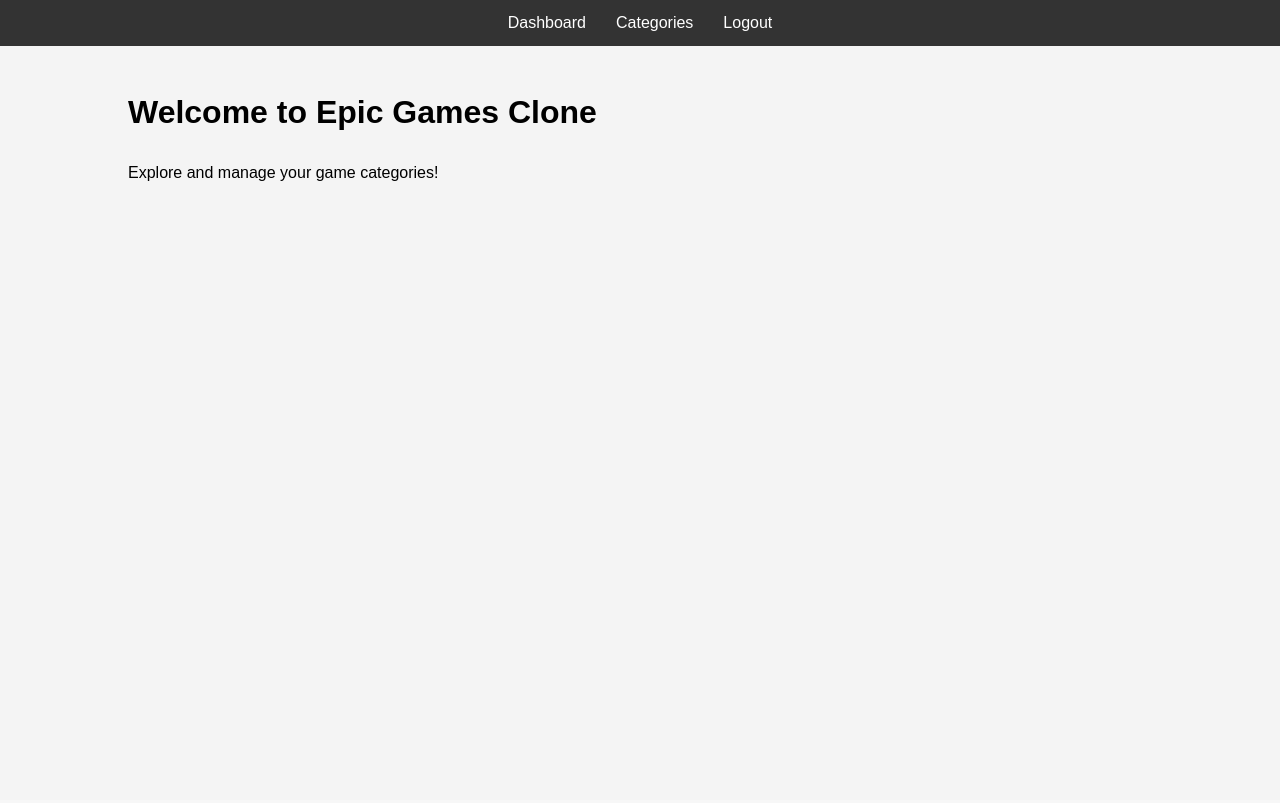
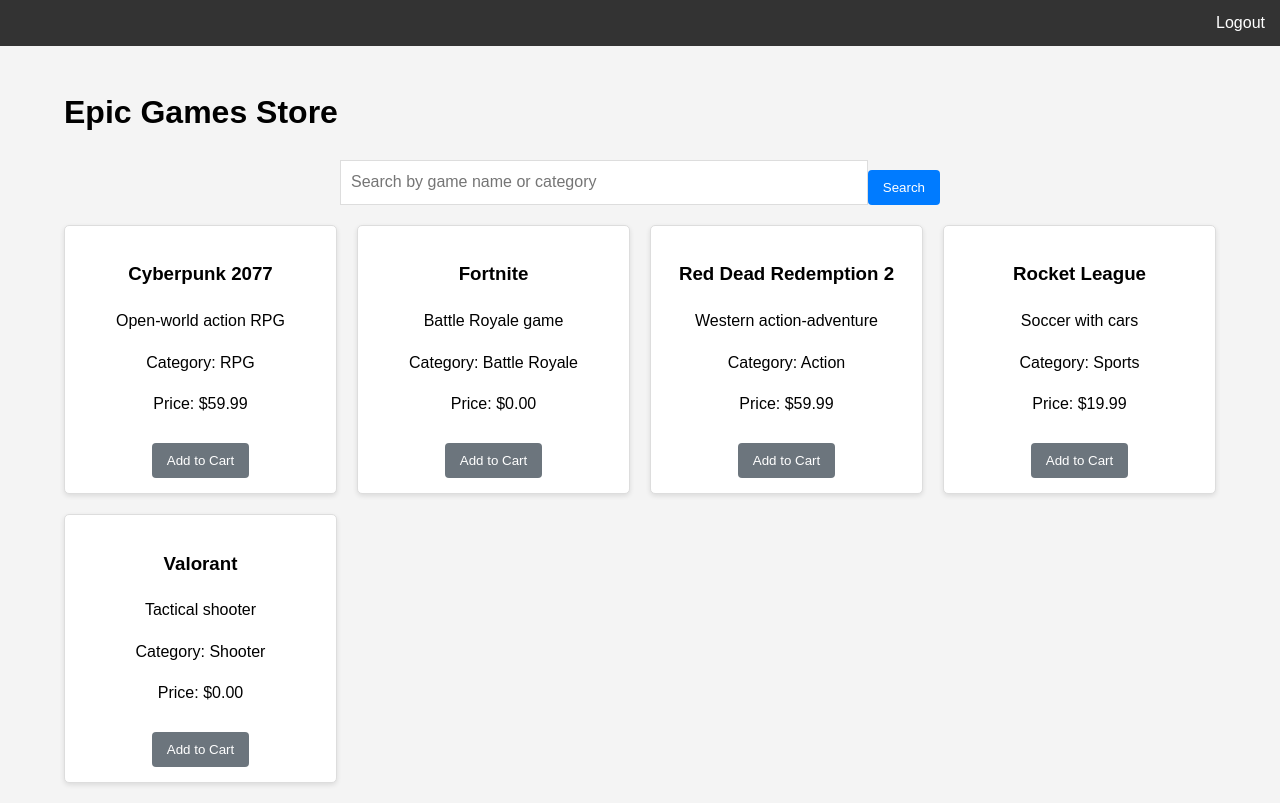
Before and after one commit to VietITNoob/Python_Web, a Flask app: page / in a window 1280 px wide. Before the commit the page ends 181 px from the top, so only its background shows below. Run offline with Flask 3, Linux system fonts and the light colour scheme; a user stored in the database is signed in.

Commit message:
update lai source code va them chuc nang tim kiem

```diff
--- a/app.py
+++ b/app.py
@@ -1,10 +1,6 @@
-from flask import Flask, render_template, redirect, url_for, flash
-from flask_login import LoginManager, login_user, logout_user, login_required, current_user, UserMixin
+from flask import Flask
 from flask_sqlalchemy import SQLAlchemy
-from werkzeug.security import generate_password_hash, check_password_hash
-
-from forms import LoginForm, RegisterForm, CategoryForm
-
+from flask_login import LoginManager
 
 app = Flask(__name__)
 app.config['SECRET_KEY'] = 'your_secret_key_here'
@@ -14,122 +10,3 @@
 db = SQLAlchemy(app)
 login_manager = LoginManager(app)
 login_manager.login_view = 'login'
-
-class User(UserMixin, db.Model):
-    id = db.Column(db.Integer, primary_key=True)
-    username = db.Column(db.String(50), unique=True, nullable=False)
-    email = db.Column(db.String(120), unique=True, nullable=False)
-    password_hash = db.Column(db.String(255), nullable=False)
-    categories = db.relationship('Category', backref='user', lazy=True)
-
-
-class Category(db.Model):
-    id = db.Column(db.Integer, primary_key=True)
-    name = db.Column(db.String(50), nullable=False)
-    description = db.Column(db.String(200))
-
-    # Foreign key to link to User
-    user_id = db.Column(db.Integer, db.ForeignKey('user.id'), nullable=False)
-@login_manager.user_loader
-def load_user(user_id):
-    return User.query.get(int(user_id))
-
-
-@login_manager.user_loader
-def load_user(user_id):
-    return User.query.get(int(user_id))
-
-
-@app.route('/')
-def index():
-    return render_template('base.html')
-
-
-@app.route('/login', methods=['GET', 'POST'])
-def login():
-    form = LoginForm()
-    if form.validate_on_submit():
-        user = User.query.filter_by(email=form.email.data).first()
-        if user and check_password_hash(user.password_hash, form.password.data):
-            login_user(user)
-            flash('Login successful!', 'success')
-            return redirect(url_for('dashboard'))
-        else:
-            flash('Invalid email or password', 'error')
-    return render_template('login.html', form=form)
-
-
-@app.route('/register', methods=['GET', 'POST'])
-def register():
-    form = RegisterForm()
-    if form.validate_on_submit():
-        existing_user = User.query.filter_by(email=form.email.data).first()
-        if existing_user:
-            flash('Email already registered', 'error')
-            return redirect(url_for('register'))
-
-        hashed_password = generate_password_hash(form.password.data)
-        new_user = User(
-            username=form.username.data,
-            email=form.email.data,
-            password_hash=hashed_password
-        )
-        db.session.add(new_user)
-        db.session.commit()
-
-        flash('Registration successful! Please log in.', 'success')
-        return redirect(url_for('login'))
-    return render_template('register.html', form=form)
-
-
-@app.route('/logout')
-@login_required
-def logout():
-    logout_user()
-    flash('You have been logged out.', 'success')
-    return redirect(url_for('index'))
-
-
-@app.route('/dashboard')
-@login_required
-def dashboard():
-    return render_template('dashboard.html')
-
-
-@app.route('/categories', methods=['GET', 'POST'])
-@login_required
-def categories():
-    form = CategoryForm()
-    if form.validate_on_submit():
-        new_category = Category(
-            name=form.name.data,
-            description=form.description.data,
-            user_id=current_user.id
-        )
-        db.session.add(new_category)
-        db.session.commit()
-        flash('Category created successfully!', 'success')
-        return redirect(url_for('categories'))
-
-    user_categories = Category.query.filter_by(user_id=current_user.id).all()
-    return render_template('categories.html', form=form, categories=user_categories)
-
-
-@app.route('/delete_category/<int:category_id>', methods=['POST'])
-@login_required
-def delete_category(category_id):
-    category = Category.query.get_or_404(category_id)
-    if category.user_id != current_user.id:
-        flash('You do not have permission to delete this category.', 'error')
-        return redirect(url_for('categories'))
-
-    db.session.delete(category)
-    db.session.commit()
-    flash('Category deleted successfully!', 'success')
-    return redirect(url_for('categories'))
-
-
-if __name__ == '__main__':
-    with app.app_context():
-        db.create_all()
-    app.run(debug=True)
--- a/forms.py
+++ b/forms.py
@@ -1,5 +1,5 @@
 from flask_wtf import FlaskForm
-from wtforms import StringField, PasswordField, SubmitField, TextAreaField
+from wtforms import StringField, PasswordField, SubmitField, SearchField
 from wtforms.validators import DataRequired, Length, Email, EqualTo
 
 class LoginForm(FlaskForm):
@@ -14,7 +14,6 @@
     confirm_password = PasswordField('Confirm Password', validators=[DataRequired(), EqualTo('password')])
     submit = SubmitField('Register')
 
-class CategoryForm(FlaskForm):
-    name = StringField('Category Name', validators=[DataRequired()])
-    description = TextAreaField('Description')
-    submit = SubmitField('Create Category')
+class SearchForm(FlaskForm):
+    search = SearchField('Search Products')
+    submit = SubmitField('Search')
--- /dev/null
+++ b/main.py
@@ -0,0 +1,8 @@
+from app import app, db
+from routes import init_products
+
+if __name__ == '__main__':
+    with app.app_context():
+        db.create_all()
+        init_products()
+    app.run(debug=True)
--- /dev/null
+++ b/routes.py
@@ -0,0 +1,92 @@
+from flask import render_template, redirect, url_for, flash, request
+from flask_login import login_user, logout_user, login_required, current_user
+from werkzeug.security import generate_password_hash, check_password_hash
+from sqlalchemy import or_
+from app import app, db, login_manager
+from models import User, Product
+from forms import LoginForm, RegisterForm, SearchForm
+
+
+@login_manager.user_loader
+def load_user(user_id):
+    return User.query.get(int(user_id))
+
+
+@app.route('/', methods=['GET', 'POST'])
+def index():
+    search_form = SearchForm()
+    products = Product.query.all()
+
+    if search_form.validate_on_submit():
+        search_term = search_form.search.data
+        products = Product.query.filter(
+            or_(
+                Product.name.ilike(f'%{search_term}%'),
+                Product.category.ilike(f'%{search_term}%')
+            )
+        ).all()
+
+    return render_template('index.html', products=products, search_form=search_form)
+
+
+@app.route('/login', methods=['GET', 'POST'])
+def login():
+    form = LoginForm()
+    if form.validate_on_submit():
+        user = User.query.filter_by(email=form.email.data).first()
+        if user and check_password_hash(user.password_hash, form.password.data):
+            login_user(user)
+            flash('Login successful!', 'success')
+            return redirect(url_for('index'))
+        else:
+            flash('Invalid email or password', 'error')
+    return render_template('login.html', form=form)
+
+
+@app.route('/register', methods=['GET', 'POST'])
+def register():
+    form = RegisterForm()
+    if form.validate_on_submit():
+        existing_user = User.query.filter_by(email=form.email.data).first()
+        if existing_user:
+            flash('Email already registered', 'error')
+            return redirect(url_for('register'))
+
+        hashed_password = generate_password_hash(form.password.data)
+        new_user = User(
+            username=form.username.data,
+            email=form.email.data,
+            password_hash=hashed_password
+        )
+        db.session.add(new_user)
+        db.session.commit()
+
+        flash('Registration successful! Please log in.', 'success')
+        return redirect(url_for('login'))
+    return render_template('register.html', form=form)
+
+
+@app.route('/logout')
+@login_required
+def logout():
+    logout_user()
+    flash('You have been logged out.', 'success')
+    return redirect(url_for('index'))
+
+
+# du lieu mau de test
+def init_products():
+    sample_products = [
+        Product(name='Cyberpunk 2077', description='Open-world action RPG', category='RPG', price=59.99),
+        Product(name='Fortnite', description='Battle Royale game', category='Battle Royale', price=0),
+        Product(name='Red Dead Redemption 2', description='Western action-adventure', category='Action', price=59.99),
+        Product(name='Rocket League', description='Soccer with cars', category='Sports', price=19.99),
+        Product(name='Valorant', description='Tactical shooter', category='Shooter', price=0)
+    ]
+
+    for product in sample_products:
+        existing_product = Product.query.filter_by(name=product.name).first()
+        if not existing_product:
+            db.session.add(product)
+
+    db.session.commit()
--- a/static/css/style.css
+++ b/static/css/style.css
@@ -1,4 +1,3 @@
-/* static/css/style.css */
 body {
     font-family: Arial, sans-serif;
     line-height: 1.6;
@@ -8,9 +7,9 @@
 }
 
 .container {
-    width: 80%;
+    width: 90%;
+    max-width: 1200px;
     margin: auto;
-    overflow: hidden;
     padding: 20px;
 }
 
@@ -25,7 +24,7 @@
     padding: 0;
     margin: 0;
     display: flex;
-    justify-content: center;
+    justify-content: flex-end;
 }
 
 nav ul li {
@@ -37,47 +36,65 @@
     text-decoration: none;
 }
 
-.login-container,
-.register-container,
-.dashboard-container,
-.categories-container {
-    background: white;
-    padding: 20px;
-    margin-top: 20px;
-    border-radius: 5px;
-    box-shadow: 0 0 10px rgba(0,0,0,0.1);
+.search-container {
+    margin-bottom: 20px;
 }
 
-.form-control {
+.search-form {
+    display: flex;
+    justify-content: center;
+}
+
+.search-input {
+    display: flex;
     width: 100%;
+    max-width: 600px;
+}
+
+.search-input input[type="search"] {
+    flex-grow: 1;
     padding: 10px;
-    margin: 10px 0;
+    font-size: 16px;
     border: 1px solid #ddd;
-    border-radius: 4px;
+}
+
+.products-grid {
+    display: grid;
+    grid-template-columns: repeat(auto-fill, minmax(250px, 1fr));
+    gap: 20px;
+}
+
+.product-card {
+    background: white;
+    border: 1px solid #ddd;
+    padding: 15px;
+    border-radius: 5px;
+    box-shadow: 0 2px 5px rgba(0,0,0,0.1);
+    text-align: center;
 }
 
 .btn {
     display: inline-block;
-    background: #333;
-    color: white;
     padding: 10px 15px;
     border: none;
     border-radius: 4px;
     cursor: pointer;
+    margin-top: 10px;
 }
 
 .btn-primary {
     background: #007bff;
+    color: white;
 }
 
-.btn-danger {
-    background: #dc3545;
-    font-size: 0.8em;
-    margin-left: 10px;
+.btn-secondary {
+    background: #6c757d;
+    color: white;
 }
 
 .messages {
-    margin-top: 20px;
+    text-align: center;
+    margin-bottom: 20px;
 }
 
 .alert {
--- a/templates/base.html
+++ b/templates/base.html
@@ -1,4 +1,4 @@
-<!-- templates/base.html -->
+<!-- base.html -->
 <!DOCTYPE html>
 <html lang="en">
 <head>
@@ -10,8 +10,6 @@
     <nav>
         <ul>
             {% if current_user.is_authenticated %}
-                <li><a href="{{ url_for('dashboard') }}">Dashboard</a></li>
-                <li><a href="{{ url_for('categories') }}">Categories</a></li>
                 <li><a href="{{ url_for('logout') }}">Logout</a></li>
             {% else %}
                 <li><a href="{{ url_for('login') }}">Login</a></li>
@@ -30,11 +28,6 @@
         {% endif %}
     {% endwith %}
 
-    {% block content %}
-    <div class="container">
-        <h1>Welcome to Epic Games Clone</h1>
-        <p>Explore and manage your game categories!</p>
-    </div>
-    {% endblock %}
+    {% block content %}{% endblock %}
 </body>
 </html>
--- /dev/null
+++ b/templates/index.html
@@ -0,0 +1,31 @@
+<!-- index.html -->
+{% extends "base.html" %}
+{% block content %}
+<div class="container">
+    <h1>Epic Games Store</h1>
+
+    <div class="search-container">
+        <form method="POST" class="search-form">
+            {{ search_form.hidden_tag() }}
+            <div class="search-input">
+                {{ search_form.search(placeholder="Search by game name or category") }}
+                {{ search_form.submit(class="btn btn-primary") }}
+            </div>
+        </form>
+    </div>
+
+    <div class="products-grid">
+        {% for product in products %}
+        <div class="product-card">
+            <h3>{{ product.name }}</h3>
+            <p>{{ product.description }}</p>
+            <p>Category: {{ product.category }}</p>
+            <p>Price: ${{ "%.2f"|format(product.price) }}</p>
+            {% if current_user.is_authenticated %}
+            <button class="btn btn-secondary">Add to Cart</button>
+            {% endif %}
+        </div>
+        {% endfor %}
+    </div>
+</div>
+{% endblock %}
```
Also changed, not shown: models.py (+11 -17 lines), instance/epic_games_clone.db.
